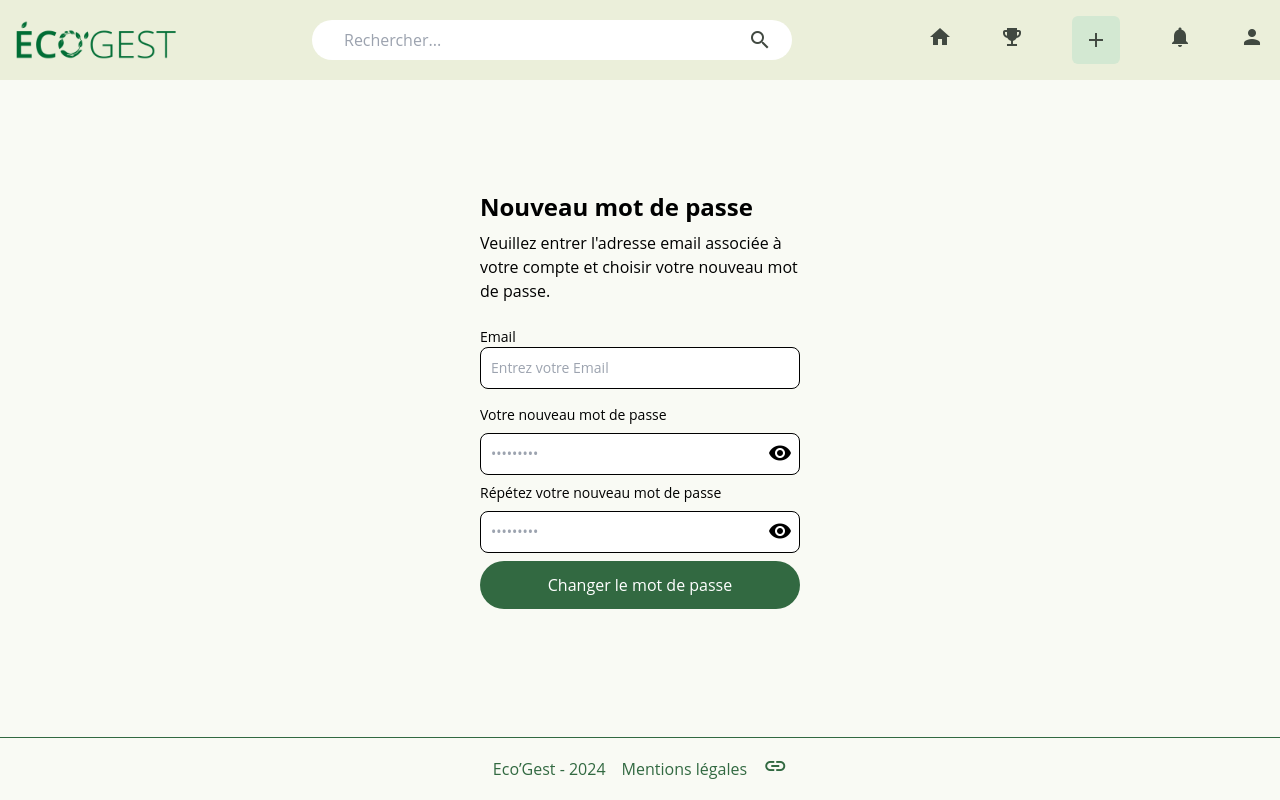
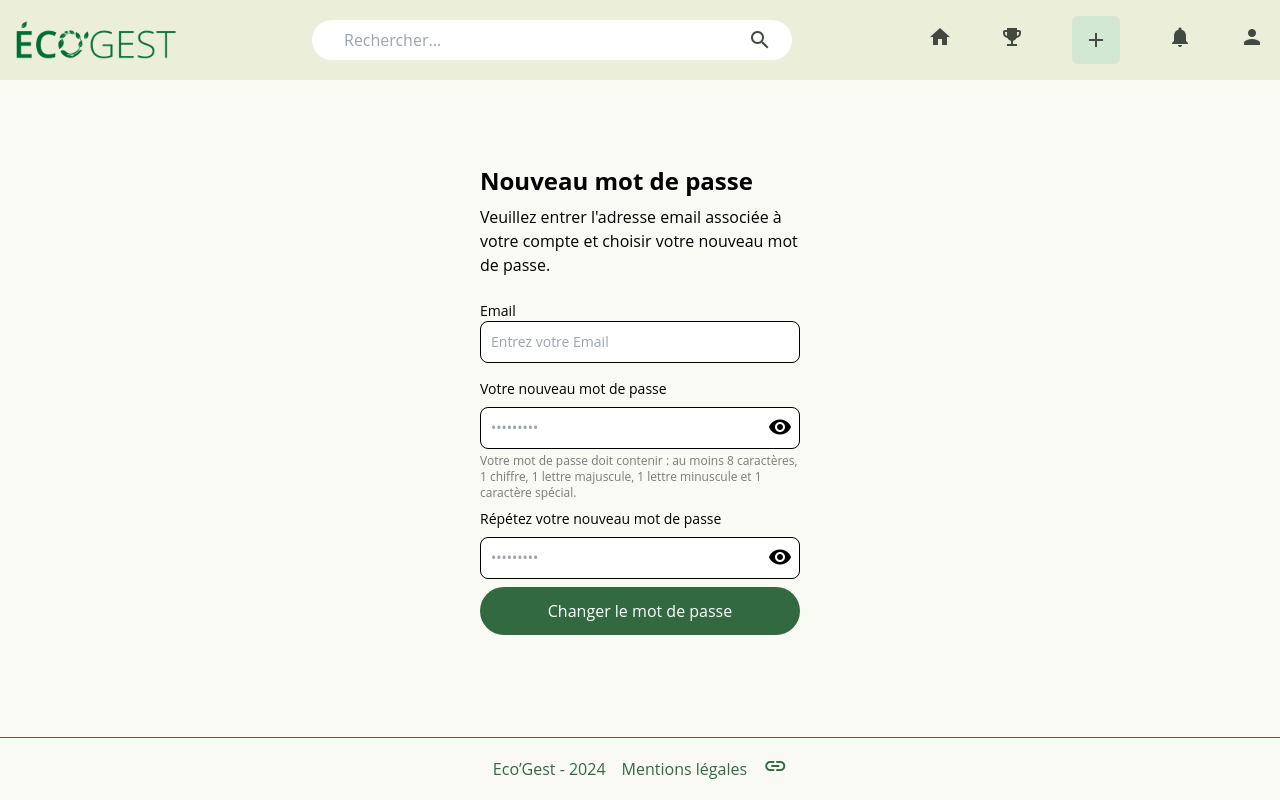
Before and after one commit to Eco-Gest/Frontend-Vue, a Nuxt app: page /reset-password in a window 1280 px wide. Built offline with nearby package versions, Linux system fonts and the light colour scheme; a web font is replaced by a local one.

Commit message:
add rules to password

```diff
--- a/pages/register.vue
+++ b/pages/register.vue
@@ -35,6 +35,7 @@
         <!-- Password Input -->
         <div class="relative mb-2 w-full">
           <label for="password" class="block mb-2 text-sm">Mot de passe</label>
+
           <input v-model="formData.password" :type="showPassword ? 'text' : 'password'" id="password" class="bg-gray-50 border border-black text-sm rounded-lg  block w-full p-2.5 "               :class="{
                 ' border-error focus:border-error': v$.password.$error,
                 'border-[#42d392]': !v$.password.$invalid,
@@ -43,6 +44,7 @@
           <span class="text-xs text-error" v-if="v$.password.$error">{{
             v$.password.$errors[0].$message
           }}</span>
+          <p  class="block text-xs mt-1 text-outlineVariant ">Votre mot de passe doit contenir : au moins 8 caractères, 1 chiffre, 1 lettre majuscule, 1 lettre minuscule et 1 caractère spécial.</p>
           <div class="absolute top-9 right-0 flex items-center pr-2 cursor-pointer" @click="toggleShowPassword">
             <span class="material-icons">{{ showPassword ? 'visibility_off' : 'visibility' }}</span>
           </div>
--- a/pages/reset-password.vue
+++ b/pages/reset-password.vue
@@ -28,6 +28,7 @@
         <span class="text-xs text-error" v-if="v$.password.$error">{{
       v$.password.$errors[0].$message
     }}</span>
+    <p  class="block text-xs mt-1 text-outlineVariant ">Votre mot de passe doit contenir : au moins 8 caractères, 1 chiffre, 1 lettre majuscule, 1 lettre minuscule et 1 caractère spécial.</p>
         <div class="absolute top-9 right-0 flex items-center pr-2 cursor-pointer" @click="toggleShowPassword">
           <span class="material-icons">{{ showPassword ? 'visibility_off' : 'visibility' }}</span>
         </div>
--- a/tailwind.config.js
+++ b/tailwind.config.js
@@ -20,6 +20,7 @@ module.exports = {
       'secondaryContainer': '#D3E8D2',
       'error': '#BA1A1A',
       'errorContainer': '#FFDAD6',
+      'outlineVariant': '#757D74',
     },
     fontFamily: {
       sans: ['Open Sans', 'sans-serif'],
```
